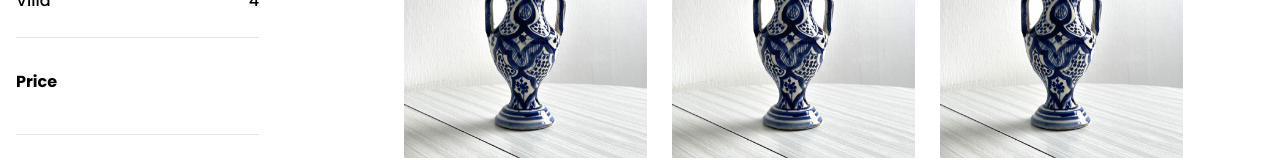
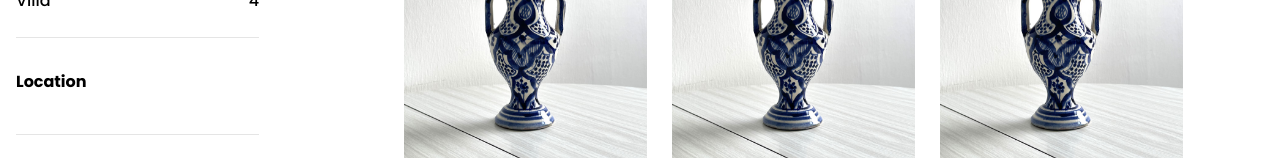
Before and after one commit to YassineSahli04/E-commerceWebsite, a React (Create React App) app: page /products in a window 1280 px wide. Shown: the part 230-390 px from the top of the page. Built offline with nearby package versions, Linux system fonts and the light colour scheme.

Commit message:
added the location filter

```diff
--- a/package.json
+++ b/package.json
@@ -6,6 +6,8 @@
     "@fortawesome/fontawesome-svg-core": "^6.6.0",
     "@fortawesome/free-solid-svg-icons": "^6.6.0",
     "@fortawesome/react-fontawesome": "^0.2.2",
+    "@radix-ui/react-checkbox": "^1.3.2",
+    "@radix-ui/react-icons": "^1.3.2",
     "@radix-ui/react-slider": "^1.3.5",
     "@testing-library/jest-dom": "^5.17.0",
     "@testing-library/react": "^13.4.0",
--- a/src/Components/Filter/Filter.jsx
+++ b/src/Components/Filter/Filter.jsx
@@ -1,6 +1,6 @@
 import all_product from '../Assets/all_product';
 import './Filter.css';
-// import LocationFilters from './LocationFilters';
+import LocationFilter from './LocationFilter';
 import PriceFilter from './PriceFilter';
 
 export default function Filter({ items, onFilter }) {
@@ -15,6 +15,7 @@ export default function Filter({ items, onFilter }) {
         const filtered = items.filter(item => item.type === type);
         onFilter(filtered);
     };
+    const availableLocation = [...new Set(items.map(item =>item.city))];
     const handlePriceFilter = ({ minPrice, maxPrice }) => {
         if(minPrice===null || maxPrice===null){
             onFilter(all_product);
@@ -23,6 +24,17 @@ export default function Filter({ items, onFilter }) {
             onFilter(filtered);
         }
 
+    };
+    const handleLocationFilter = (selectedLocations) => {
+        if (selectedLocations.length === 0) {
+            onFilter(items);
+            return;
+        }
+
+        const filtered = items.filter((item) =>
+            selectedLocations.includes(item.city)
+        );
+        onFilter(filtered);
     };
 
   return (
@@ -55,7 +67,7 @@ export default function Filter({ items, onFilter }) {
           </li>
         </ul>
 
-        {/* <LocationFilters items={items} onFilter={onFilter} /> */}
+        <LocationFilter availableLocations={availableLocation} onFilter={handleLocationFilter} />
         <PriceFilter maxPrice={maxPrice} onFilter={handlePriceFilter} />
       </div>
     </div>
--- /dev/null
+++ b/src/Components/Filter/LocationFilter.jsx
@@ -0,0 +1,75 @@
+import CollapsibleList from './CollapsibleList';
+import { useState } from 'react';
+import * as Checkbox from '@radix-ui/react-checkbox';
+import { CheckIcon } from '@radix-ui/react-icons';
+import FilterToggle from './FilterToggle';
+import { useSearchParams } from 'react-router-dom';
+
+export default function LocationFilter({ availableLocations, onFilter }) {
+  const [search, setSearch] = useSearchParams();
+  const filteredLocations = search.get('locations')?.split(',') ?? [];
+  const [locations, setLocations] = useState(filteredLocations);
+
+  const onLocationChange = (location) => (checked) => {
+    let locs = [...locations];
+    if (checked) {
+      locs.push(location);
+    } else {
+      locs = locs.filter((loc) => loc !== location);
+    }
+    setLocations(locs);
+  };
+
+  const hasFilters = filteredLocations.length > 0;
+
+  return (
+    <CollapsibleList
+      defaultVisible={hasFilters}
+      title="Location"
+      actionButton={
+        <FilterToggle
+          visible={locations.length > 0}
+          active={hasFilters}
+          onApply={() => {
+            search.set('locations', locations.join(','));
+            setSearch(search, { replace: true });
+            onFilter(locations);
+          }}
+          onClear={() => {
+            search.delete('locations');
+            setLocations([]);
+            setSearch(search, { replace: true });
+            onFilter([]);
+          }}
+        />
+      }
+    >
+      {availableLocations
+        .filter((loc) => {
+          if (filteredLocations.length === 0) return true;
+          return filteredLocations.includes(loc);
+        })
+        .map((value, index) => (
+          <li key={index} className="pv2">
+            <div className="flex items-center">
+              <Checkbox.Root
+                id={value}
+                name={value}
+                disabled={hasFilters}
+                onCheckedChange={onLocationChange(value)}
+                checked={locations.includes(value)}
+                className="checkbox lh-solid flex items-center justify-center pa0 bg-white w125 h125 br2 bn"
+              >
+                <Checkbox.Indicator>
+                  <CheckIcon className="checkbox__icon w125 h125" />
+                </Checkbox.Indicator>
+              </Checkbox.Root>
+              <label htmlFor={value} className="ml3 fw5 f5">
+                {value}
+              </label>
+            </div>
+          </li>
+        ))}
+    </CollapsibleList>
+  );
+}
```
Also changed, not shown: 1 other file (tests, documents, lock files or other folders).
